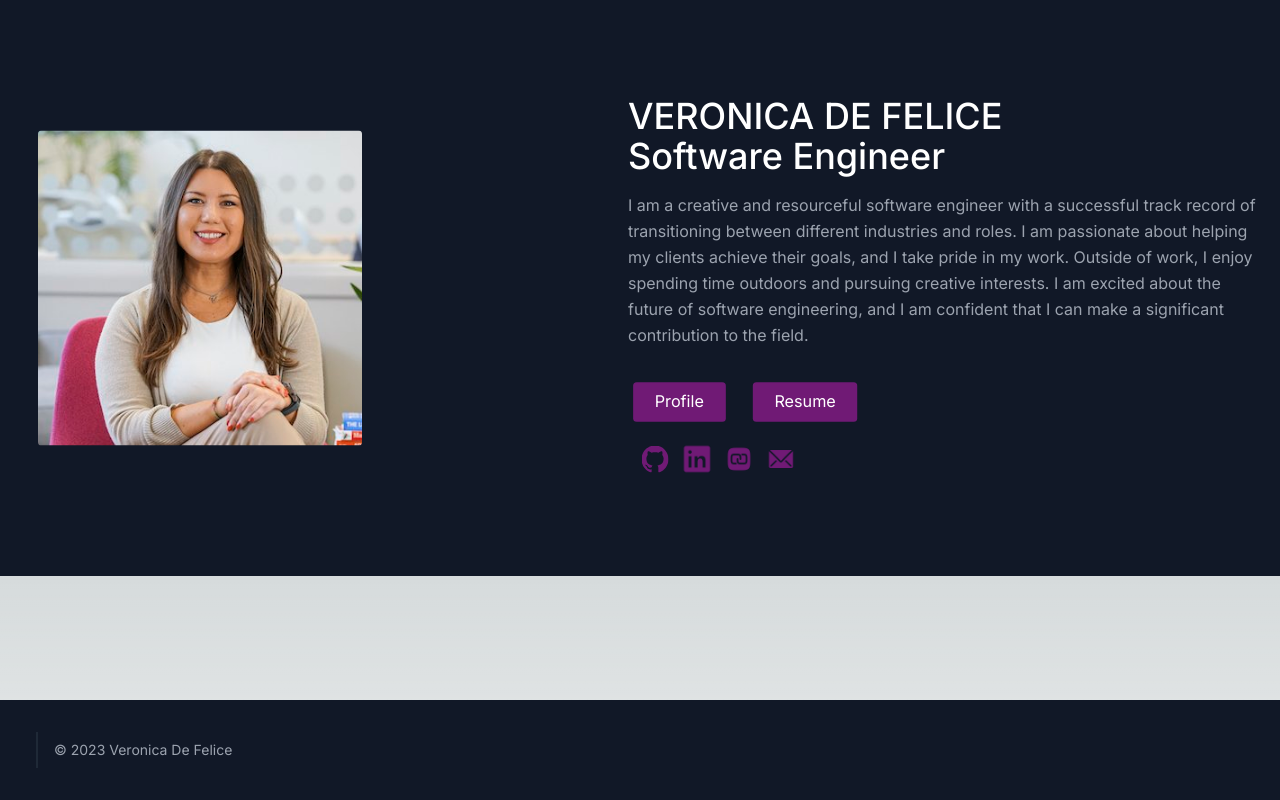
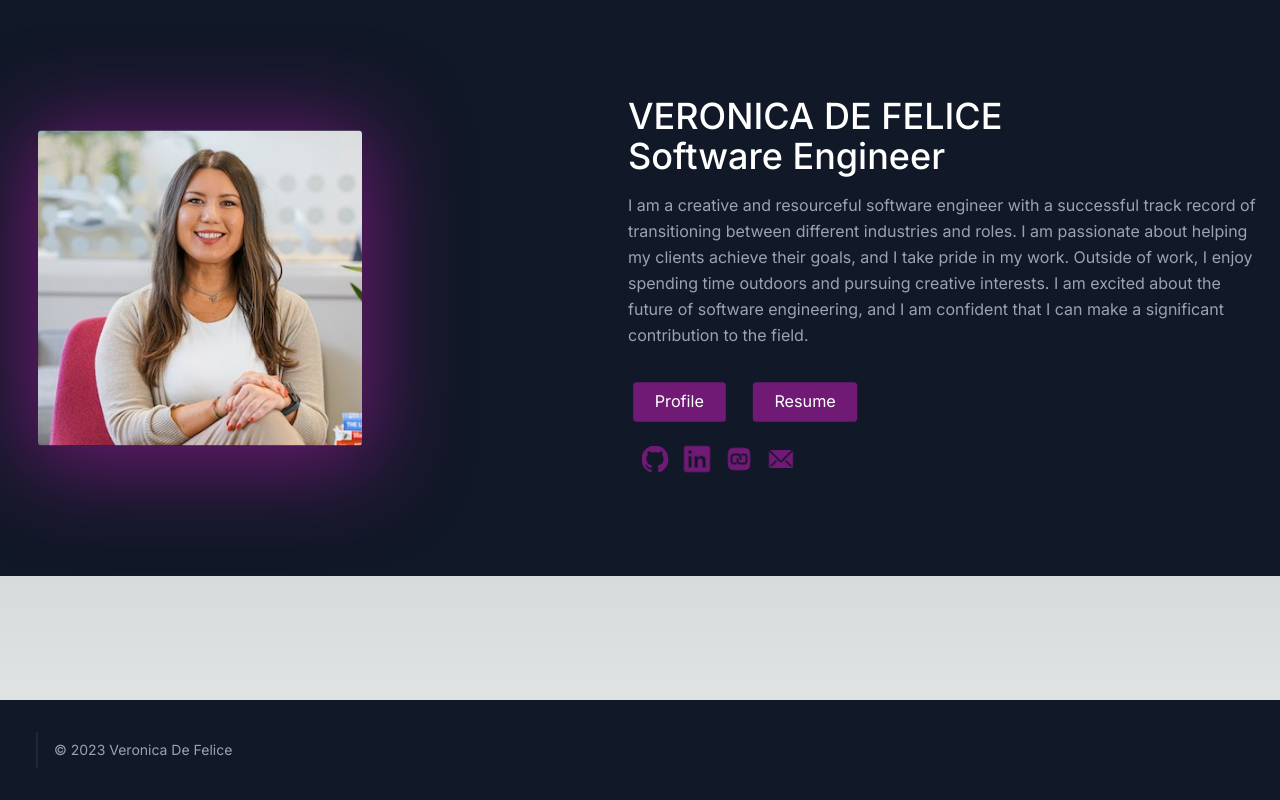
Before and after one commit to VeronicaDFL/connection-page, a Next.js app: page / in a window 1280 px wide. Built offline with nearby package versions, Linux system fonts and the light colour scheme.

Commit message:
added box-shadow profile pic

```diff
--- a/components/Hero.jsx
+++ b/components/Hero.jsx
@@ -4,7 +4,7 @@ export default function Hero () {
         <section className=" mb-0 text-gray-400 bg-gray-900 body-font">
         <div className="container mx-auto flex px-5 py-24 md:flex-row flex-col items-center">
           <div className="lg:max-w-lg lg:w-full md:w-1/2 w-5/6 md:mb-0 mb-10">
-            <img className="scale-90 hover:scale-100 hover:shadow-2xl transition ease-in-out duration-500 object-cover object-center rounded" alt="hero" src="/images/vero.jpg"/>
+            <img className="shadow-[0px_10px_100px_10px] shadow-center shadow-[#701a75] scale-90 hover:scale-100 hover:shadow-2xl transition ease-in-out duration-500 object-cover object-center rounded" alt="hero" src="/images/vero.jpg"/>
           </div>
           <div className="lg:flex-grow md:w-1/2 lg:pl-24 md:pl-16 flex flex-col md:items-start md:text-left items-center text-center">
             <h1 className="title-font sm:text-4xl text-3xl mb-4 font-medium text-white">VERONICA DE FELICE
```
